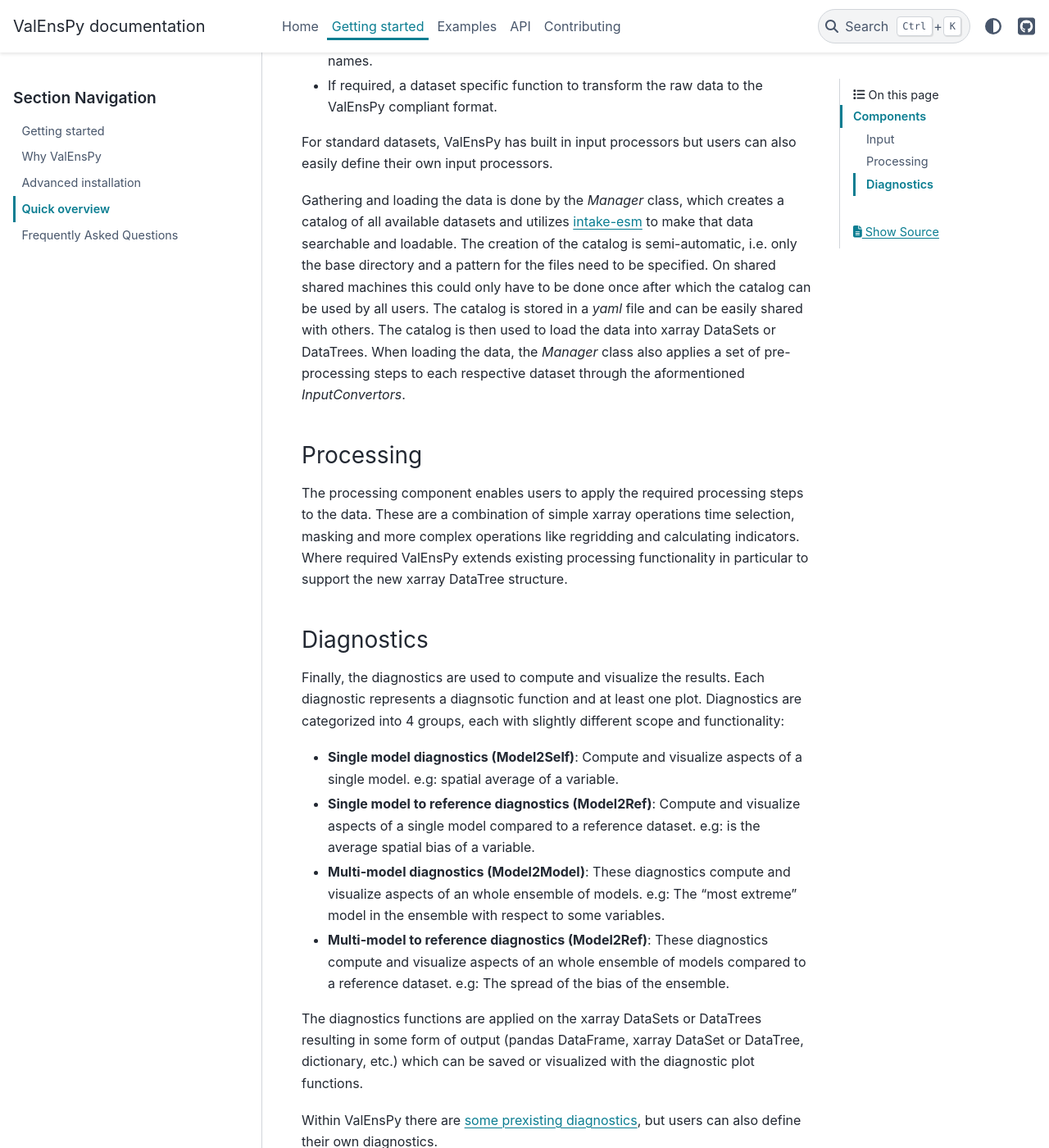
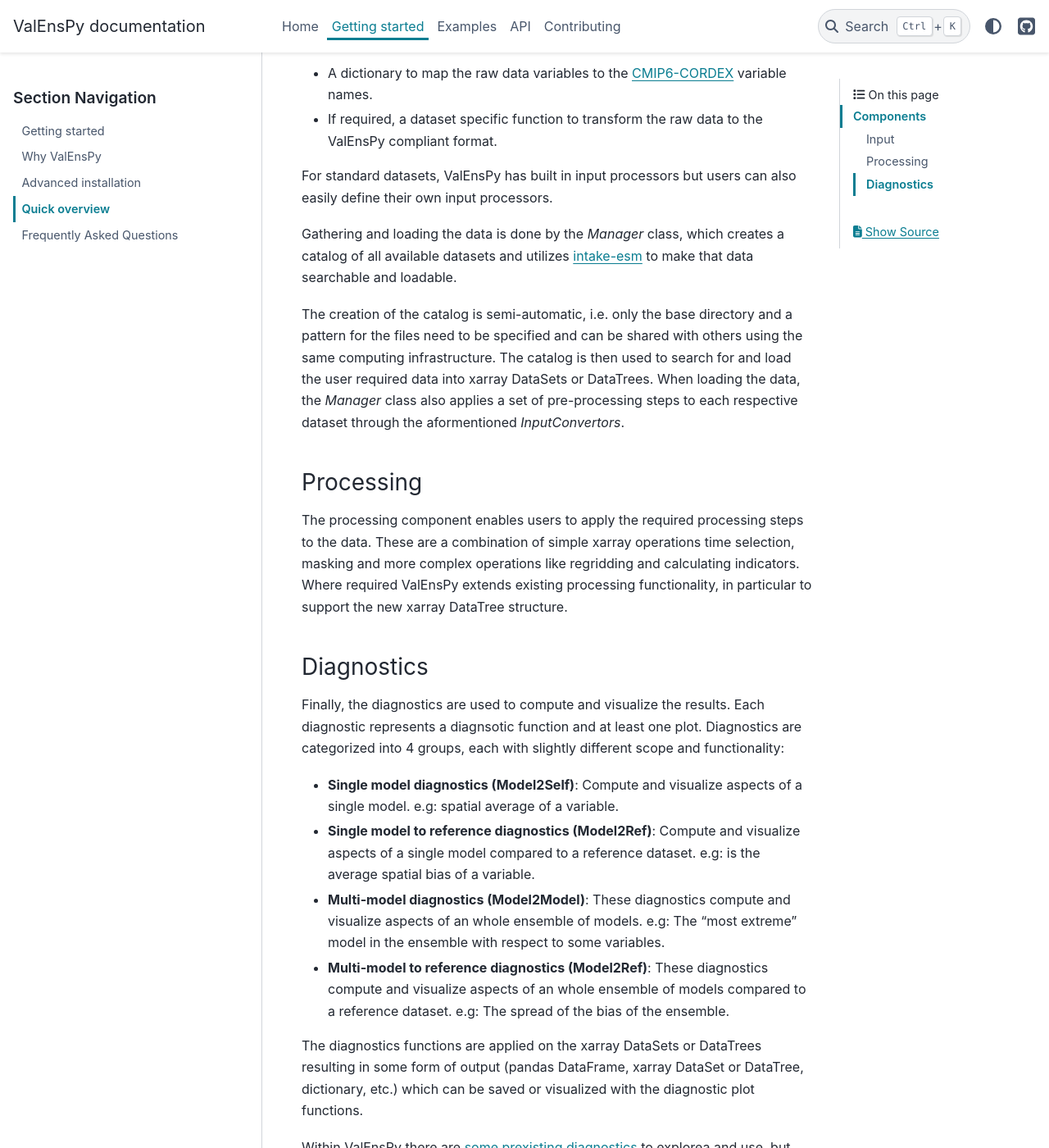
Before and after one commit to CORDEX-be2/ValEnsPy, a Sphinx documentation site: the page built from docs/getting_started/quick-overview.rst, in a window 1280 px wide and 1400 px high, scrolled down 1051 px. Shown: the whole window at 82% size. Built offline with Sphinx 7.4.7 and the PyData theme 0.15.4, drawn with Linux system fonts in a browser that asks for light colours; pages that are not in the unit, such as notebooks, are missing from menus; some of the changed text lies outside the part shown.

Commit message:
minor syntax fixes

```diff
--- a/docs/getting_started/advanced_install.rst
+++ b/docs/getting_started/advanced_install.rst
@@ -23,7 +23,7 @@
 
 This will install ValEnsPy and all its dependencies, including ESMF (esmpy) if it is not already installed in the environment.
 
-.. _install.pip:
+.. _install_pip:
 
 Installing with pip
 -------------------
@@ -47,7 +47,7 @@
 ---------------------
 
 ValEnsPy is not yet fully supported on Windows because the xesmf package (in particular the ESMF dependency) is not supported on Windows.
-If you are using Windows and do not require regridding functionality, you can :ref:`install ValEnsPy using pip <_install.pip>` without installing ESMF (esmpy) separately. If the regridding functionality is we recommend using a Linux or MacOS environment.
+If you are using Windows and do not require regridding functionality, you can :ref:`install ValEnsPy using pip <_install_pip>` without installing ESMF (esmpy) separately.
 
 Installation from source
 ------------------------
--- a/docs/getting_started/index.rst
+++ b/docs/getting_started/index.rst
@@ -74,7 +74,7 @@
 What do I need to get started?
 ------------------------------
 
-- A working `installation <advanced_install>` of ValEnsPy.
+- A working `installation <advanced_install>`_ of ValEnsPy.
 - A basic understanding of `xarray <https://docs.xarray.dev/en/stable/getting-started-guide/index.html>`_ in particular the newly introduced `DataTree <https://docs.xarray.dev/en/stable/user-guide/data-structures.html#datatree>`_ functionality.
 - A basic understanding of `pandas <https://pandas.pydata.org/docs/getting_started/index.html>`_
 
--- a/docs/getting_started/quick-overview.rst
+++ b/docs/getting_started/quick-overview.rst
@@ -20,7 +20,7 @@
 .. image:: /_static/images/valenspy_overview.png
     :alt: Overview diagram of ValEnsPy
     :align: center
-    :width: 80%
+    :width: 100%
 
 Input
 ^^^^^
@@ -35,14 +35,15 @@
 For standard datasets, ValEnsPy has built in input processors but users can also easily define their own input processors.
 
 Gathering and loading the data is done by the `Manager` class, which creates a catalog of all available datasets and utilizes `intake-esm <https://intake-esm.readthedocs.io/en/latest/>`_ to make that data searchable and loadable.
-The creation of the catalog is semi-automatic, i.e. only the base directory and a pattern for the files need to be specified. On shared shared machines this could only have to be done once after which the catalog can be used by all users. The catalog is stored in a `yaml` file and can be easily shared with others. The catalog is then used to load the data into xarray DataSets or DataTrees.
+
+The creation of the catalog is semi-automatic, i.e. only the base directory and a pattern for the files need to be specified and can be shared with others using the same computing infrastructure. The catalog is then used to search for and load the user required data into xarray DataSets or DataTrees.
 When loading the data, the `Manager` class also applies a set of pre-processing steps to each respective dataset through the aformentioned `InputConvertors`.
 
 Processing
 ^^^^^^^^^^
 
 The processing component enables users to apply the required processing steps to the data. These are a combination of simple xarray operations time selection, masking and more complex operations like regridding and calculating indicators.
-Where required ValEnsPy extends existing processing functionality in particular to support the new xarray DataTree structure.
+Where required ValEnsPy extends existing processing functionality, in particular to support the new xarray DataTree structure.
 
 Diagnostics
 ^^^^^^^^^^^
@@ -57,4 +58,4 @@
 
 The diagnostics functions are applied on the xarray DataSets or DataTrees resulting in some form of output (pandas DataFrame, xarray DataSet or DataTree, dictionary, etc.) which can be saved or visualized with the diagnostic plot functions.
 
-Within ValEnsPy there are `some prexisting diagnostics <../_api_docs>`_, but users can also define their own diagnostics.
+Within ValEnsPy there are `some prexisting diagnostics <../_api_docs>`_ to explorea and use, but users can also define their own diagnostics.
```
Also changed, not shown: other parts of docs/getting_started/quick-overview.rst (+1 -1 lines).
